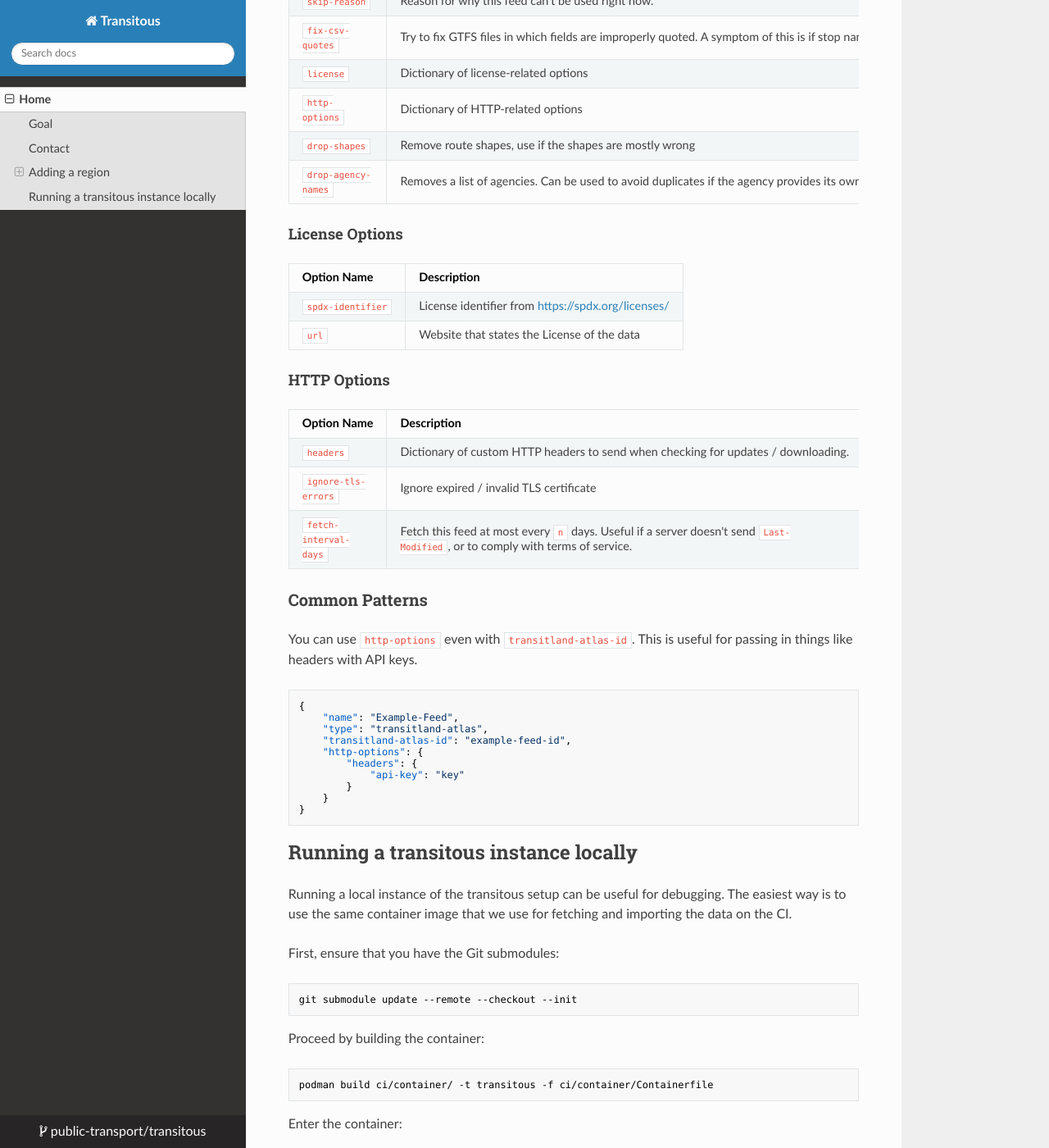
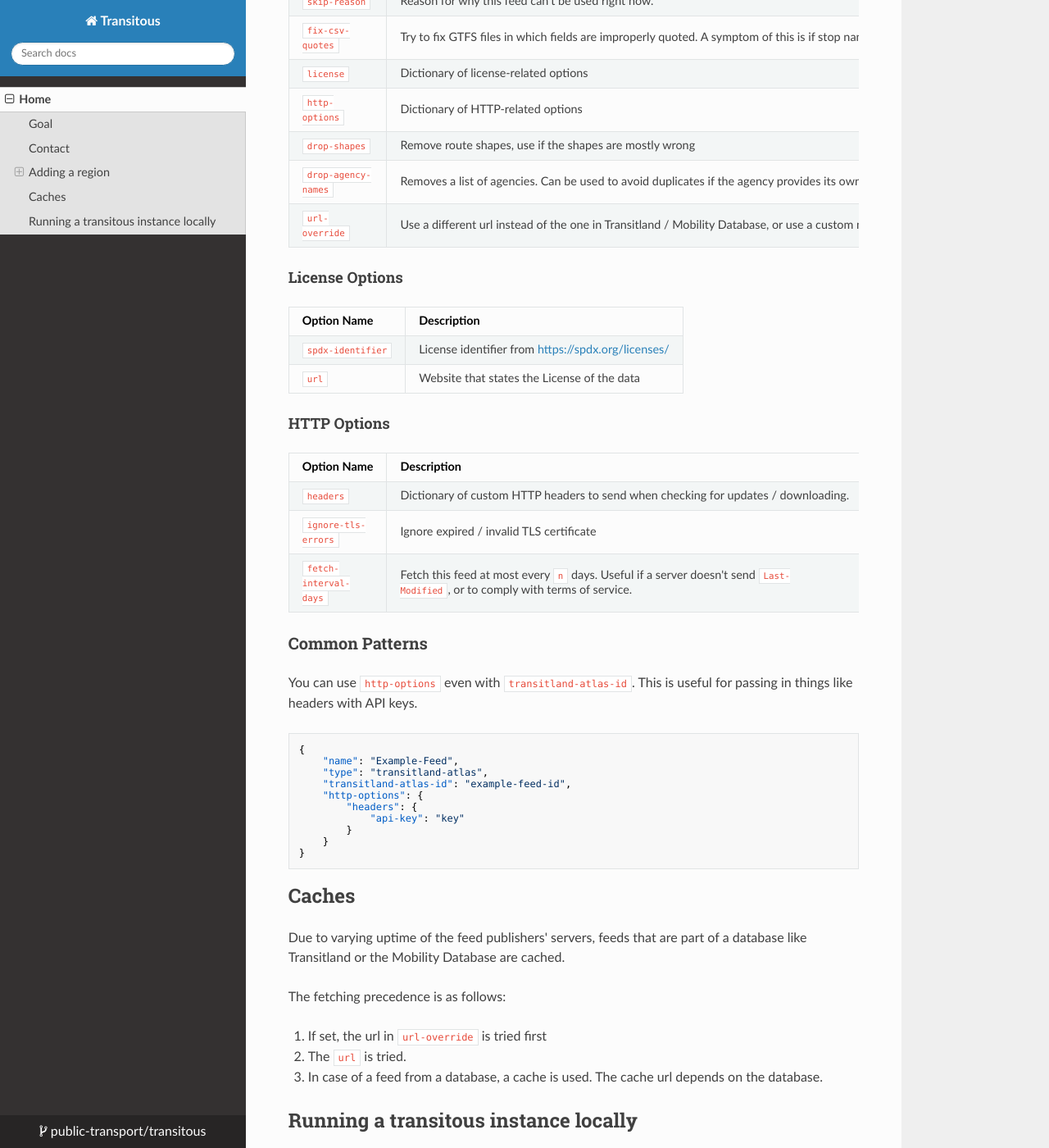
Before and after one commit to public-transport/transitous, an MkDocs documentation site: the page built from docs/docs/index.md, in a window 1280 px wide and 1400 px high, scrolled down 3604 px. Shown: the whole window at 82% size. Built offline with MkDocs 1.6.1, drawn with Linux system fonts in a browser that asks for light colours; nearby versions of some CDN libraries.

Commit message:
Document cache behaviour

````diff
--- a/docs/docs/index.md
+++ b/docs/docs/index.md
@@ -187,6 +187,7 @@ Option Name         | Description
 `http-options`      | Dictionary of HTTP-related options
 `drop-shapes`       | Remove route shapes, use if the shapes are mostly wrong
 `drop-agency-names` | Removes a list of agencies. Can be used to avoid duplicates if the agency provides its own feed.
+`url-override`      | Use a different url instead of the one in Transitland / Mobility Database, or use a custom mirror. For more details, see the section on caches.
 
 #### License Options
 
@@ -220,6 +221,16 @@ This is useful for passing in things like headers with API keys.
     }
 }
 ```
+
+## Caches
+
+Due to varying uptime of the feed publishers' servers, feeds that are part of a database like Transitland or the Mobility Database are cached.
+
+The fetching precedence is as follows:
+
+1. If set, the url in `url-override` is tried first
+2. The `url` is tried.
+3. In case of a feed from a database, a cache is used. The cache url depends on the database.
 
 ## Running a transitous instance locally
 
````
